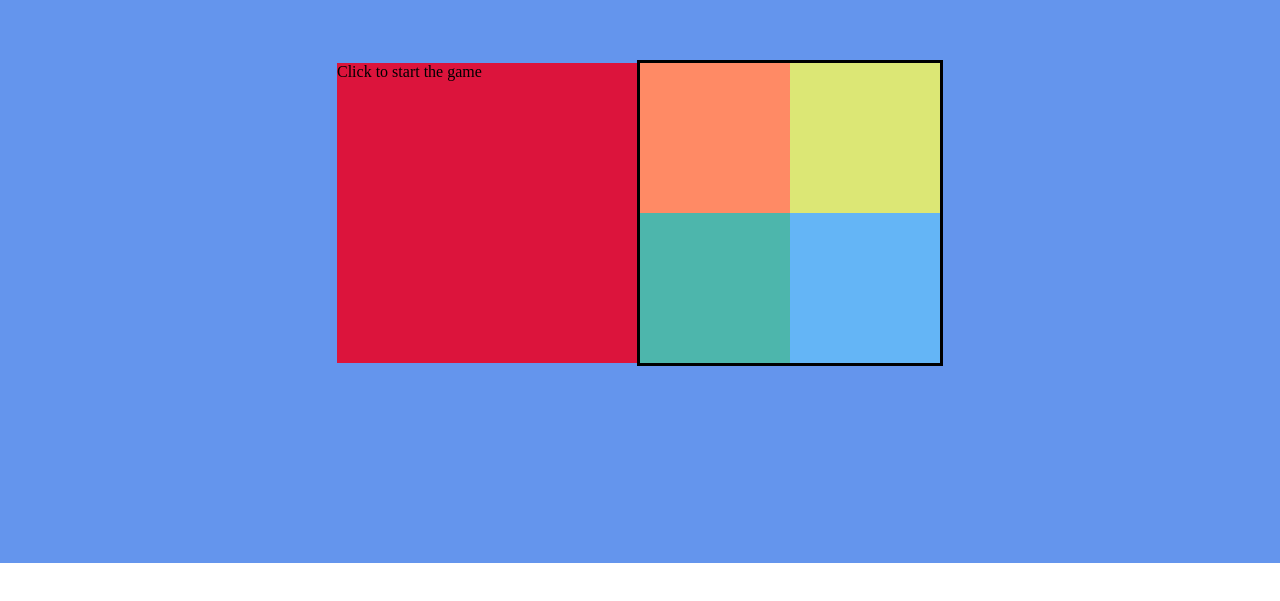
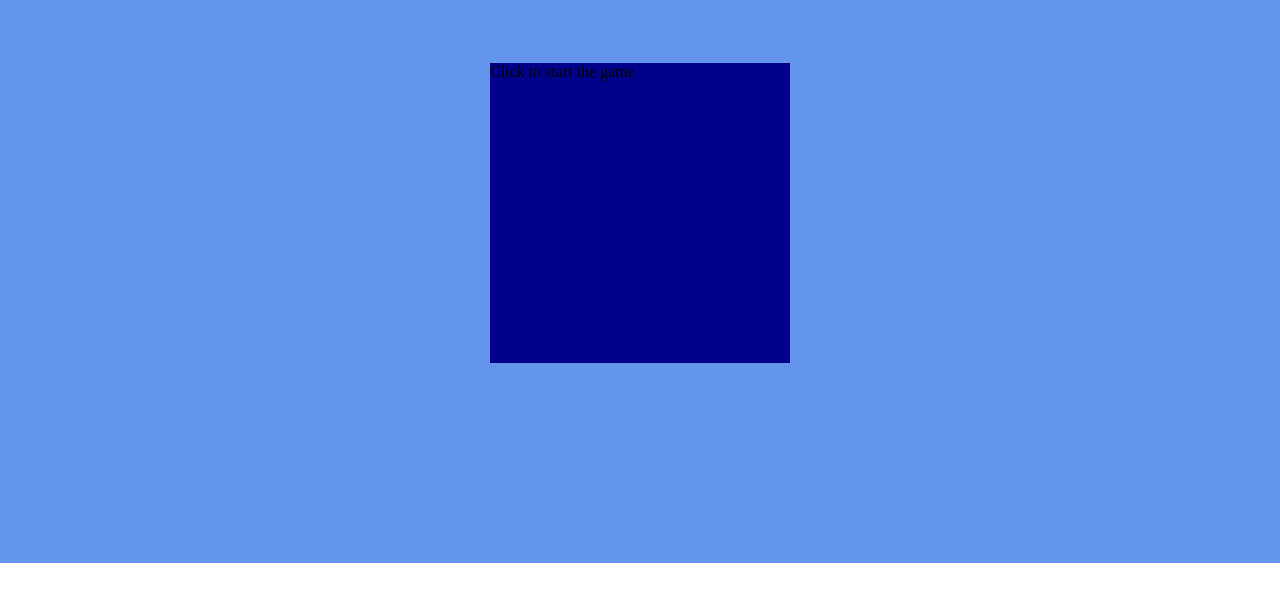
Before and after one commit to darkOwlWood/ReactSimonGame, a React app: page / in a window 1280 px wide. Shown: the part 137-738 px from the top of the page. Built offline with nearby package versions, Linux system fonts and the light colour scheme.

Commit message:
Adding better stylles to the simon buttons

```diff
--- a/src/assets/styles/components/BoardMessage.scss
+++ b/src/assets/styles/components/BoardMessage.scss
@@ -1,6 +1,78 @@
+$animation-time: cubic-bezier(0.495, 1.225, 1.000, 0.945);
+
 .board-message{
     width: 300px;
     height: 300px;
 
-    background-color: crimson;
+    background-color: darkblue;
+    position: absolute;
+    z-index: 10;
 }
+
+.board-message--curtainUpping{
+    animation: curtainUpping 1s $animation-time;
+}
+
+.board-message--curtainFalling{
+    animation: curtainFalling 1.3s $animation-time;
+}
+
+@keyframes curtainUpping{
+    from{
+        bottom: 0;
+    }
+
+    to{
+        bottom: 100%;
+    }
+}
+
+@keyframes curtainFalling{
+    0%{
+        bottom: 100%;
+    }
+
+    15%{
+        bottom: 0%;
+    }
+
+    35%{
+        bottom: 40%;
+    }
+
+    45%{
+        bottom: 0%;
+    }
+
+    55%{
+        bottom: 20%;
+    }
+
+    60%{
+        bottom: 0%;
+    }
+
+    70%{
+        bottom: 10%;
+    }
+
+    75%{
+        bottom: 0%;
+    }
+
+    85%{
+        bottom: 5%;
+    }
+
+    90%{
+        bottom: 0%;
+    }
+
+    95%{
+        bottom: 2.5%;
+    }
+
+    100%{
+        bottom: 0%;
+    }
+}
--- a/src/assets/styles/components/MainSection.scss
+++ b/src/assets/styles/components/MainSection.scss
@@ -5,7 +5,7 @@
     background-color: cornflowerblue;
 }
 
-.main-section-wrapper{
+.main-section__wrapper{
     width: 100%;
     height: 100%;
 
@@ -13,3 +13,12 @@
     justify-content: center;
     align-items: center;
 }
+
+.main-section__wrapper__game{
+    width: 300px;
+    height: 300px;
+
+    position: relative;
+
+    overflow: hidden;
+}
--- a/src/assets/styles/components/Simon.scss
+++ b/src/assets/styles/components/Simon.scss
@@ -1,8 +1,6 @@
 .simon{
-    width: 300px;
-    height: 300px;
-
-    border: solid; /**/
+    width: 100%;
+    height: 100%;
 
     display: flex;
     align-content: center;
--- a/src/assets/styles/components/SimonButton.scss
+++ b/src/assets/styles/components/SimonButton.scss
@@ -1,24 +1,82 @@
-.simon-button{
+%simon-button{
     width: 50%;
-    height: 50%
+    height: 50%;
+
+    box-sizing: border-box;
+
+    border-style: solid;
+    border-width: 10px;
+
+    position: relative;
+    z-index: 5;
 }
 
 .green{
-    background-color: #4DB6AC;
+    @extend %simon-button;
+    background-color: #66BB6A;
+    border-image: linear-gradient(145deg, rgba(161,255,162,1) 0%, rgba(102,187,106,1) 50%, rgba(27,99,30,1) 100%) 30% stretch;
 }
 
 .yellow{
-    background-color: #DCE775;
+    @extend %simon-button;
+    background-color: #FFEE58;
+    border-image: linear-gradient(145deg, rgba(255,249,201,1) 0%, rgba(255,238,88,1) 50%, rgba(99,92,28,1) 100%) 30% stretch;
 }
 
 .red{
-    background-color: #FF8A65;
+    @extend %simon-button;
+    background-color: #FF7043;
+    border-image: linear-gradient(145deg, rgba(255,190,169,1) 0%, rgba(255,112,67,1) 50%, rgba(97,44,28,1) 100%) 30% stretch;
 }
 
 .blue{
-    background-color: #64B5F6;
+    @extend %simon-button;
+    background-color: #4B81D1;
+    border-image: linear-gradient(145deg, rgba(150,193,255,1) 0%, rgba(75,129,209,1) 50%, rgba(32,57,94,1) 100%) 30% stretch;
 }
 
 .blink{
-    background-color: cornsilk;
+    background-color: #E0E0E0;
+    border-image: linear-gradient(145deg, #FFFFFF, #E0E0E0, #AEAEAE) 30% stretch;
 }
+
+.nail{
+    width: 15px;
+    height: 15px;
+
+    display: flex;
+    border-radius: 100px;
+    overflow: hidden;
+
+    justify-content: center;
+    align-items: center;
+
+    background-color: #bcbcbc;
+
+    position: absolute;
+}
+
+.nail:before{
+    width: 100%;
+    height: 3px;
+
+    content: "";
+    display: inline-block;
+
+    background-color: #8c8c8c;
+
+    transform: rotate(145deg);
+}
+
+.nail:nth-child(2){
+    right: 0;
+}
+
+.nail:nth-child(3){
+    right: 0;
+    bottom: 0;
+}
+
+.nail:nth-child(4){
+    bottom: 0;
+}
--- a/src/components/BoardMessage.jsx
+++ b/src/components/BoardMessage.jsx
@@ -1,13 +1,36 @@
-import React from 'react';
+import React, { useRef, useEffect } from 'react';
 import '../assets/styles/components/BoardMessage.scss';
 
 //START MESSAGE ---> SIMON
 //RESTART MESSAGE ----> SIMON
 //END GAME ----> SIMON
 
+const UPPING_ANIMATION_TIME = 1000;
+const FALLING_ANIMATION_TIME = 1350;
+
 const BoardMessage = ({message, setGameState}) => {
+
+    const divEl = useRef(null);
+
+    useEffect(() => {
+        setTimeout( () => {
+            divEl.current.classList.remove('board-message--curtainFalling');
+        },FALLING_ANIMATION_TIME);
+    })
+
+    const handleClick = () => {
+        divEl.current.classList.add('board-message--curtainUpping');
+        setTimeout( () => {
+            setGameState(3);
+        },UPPING_ANIMATION_TIME);
+    }
+
     return (
-        <div className="board-message" onClick={() => setGameState(3)}>
+        <div
+            ref={divEl}
+            className="board-message board-message--curtainFalling"
+            onClick={handleClick}
+        >
             {
                 message
             }
--- a/src/components/MainSection.jsx
+++ b/src/components/MainSection.jsx
@@ -18,8 +18,8 @@ const MainSection = () => {
 
     return (
         <div className="main-section">
-            <div className="main-section-wrapper">
-
+            <div className="main-section__wrapper">
+                <div className="main-section__wrapper__game">
                     {
                         gameState!==3 &&
                         BOAR_MESSAGE
@@ -36,6 +36,7 @@ const MainSection = () => {
                     <Simon startGame={gameState===3} setGameState={setGameState}/>
                 </div>
             </div>
+        </div>
     );
 }
 
--- a/src/components/Simon.jsx
+++ b/src/components/Simon.jsx
@@ -6,8 +6,6 @@ const COLOR_LIST = ['red', 'yellow', 'green', 'blue'];
 const MAX_LEVEL = 10;
 
 const Simon = ({startGame,setGameState}) => {
-
-    console.log(startGame);
 
     const [gameData, setGameData] = useState({level:0, sequence:[], allowClick:false});
     const sequenceRef = useRef([]);
@@ -41,9 +39,6 @@ const Simon = ({startGame,setGameState}) => {
                     allowClick: isZero? false:true,
                 });
 
-                console.log('Bravo!!!');
-                isZero && console.log('Next level');
-
             }else{
                 setGameData({level:0, sequence:[], allowClick:false});
                 setGameState(1)
--- a/src/components/SimonButton.jsx
+++ b/src/components/SimonButton.jsx
@@ -28,8 +28,12 @@ const SimonButton = ({id,color,gameData,setGameData,onClick}) => {
             onClick={() => onClick(id)}
             onMouseDown={() => divEl.current.classList.add('blink')}
             onMouseUp={() => divEl.current.classList.remove('blink')}
-            className={`simon-button ${color}`}
+            className={color}
         >
+            <span className="nail"></span>
+            <span className="nail"></span>
+            <span className="nail"></span>
+            <span className="nail"></span>
         </div>
     );
 }
```
Lines whose indentation alone changed are shown as unchanged.
